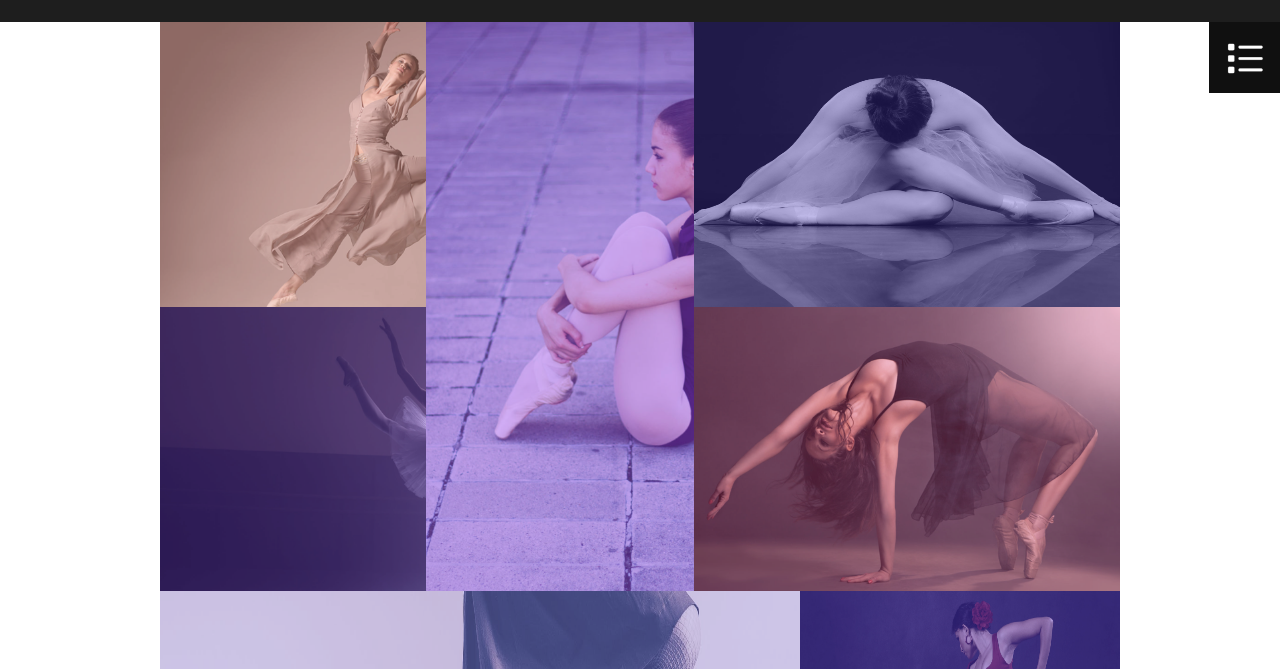
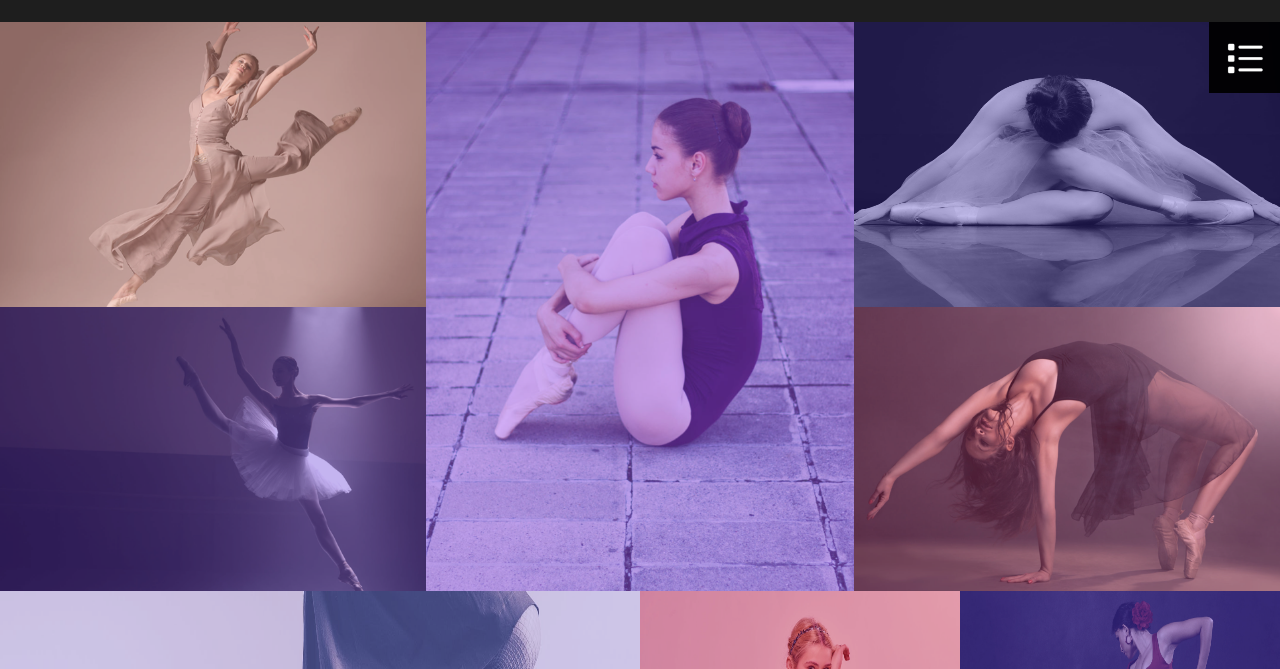
Before and after one commit to caijianghong/dancer, a plain HTML site: page index.html in a window 1280 px wide. Shown: the part 131-800 px from the top of the page. Drawn offline with Linux system fonts and the light colour scheme.

Commit message:
update: 样式修改

```diff
--- a/css/dancer.css
+++ b/css/dancer.css
@@ -49,7 +49,6 @@ header {
   flex-wrap: wrap;
   flex-direction: column;
   justify-content: flex-start;
-  align-content: center;
   width: 100%;
   overflow: hidden;
 }
```
